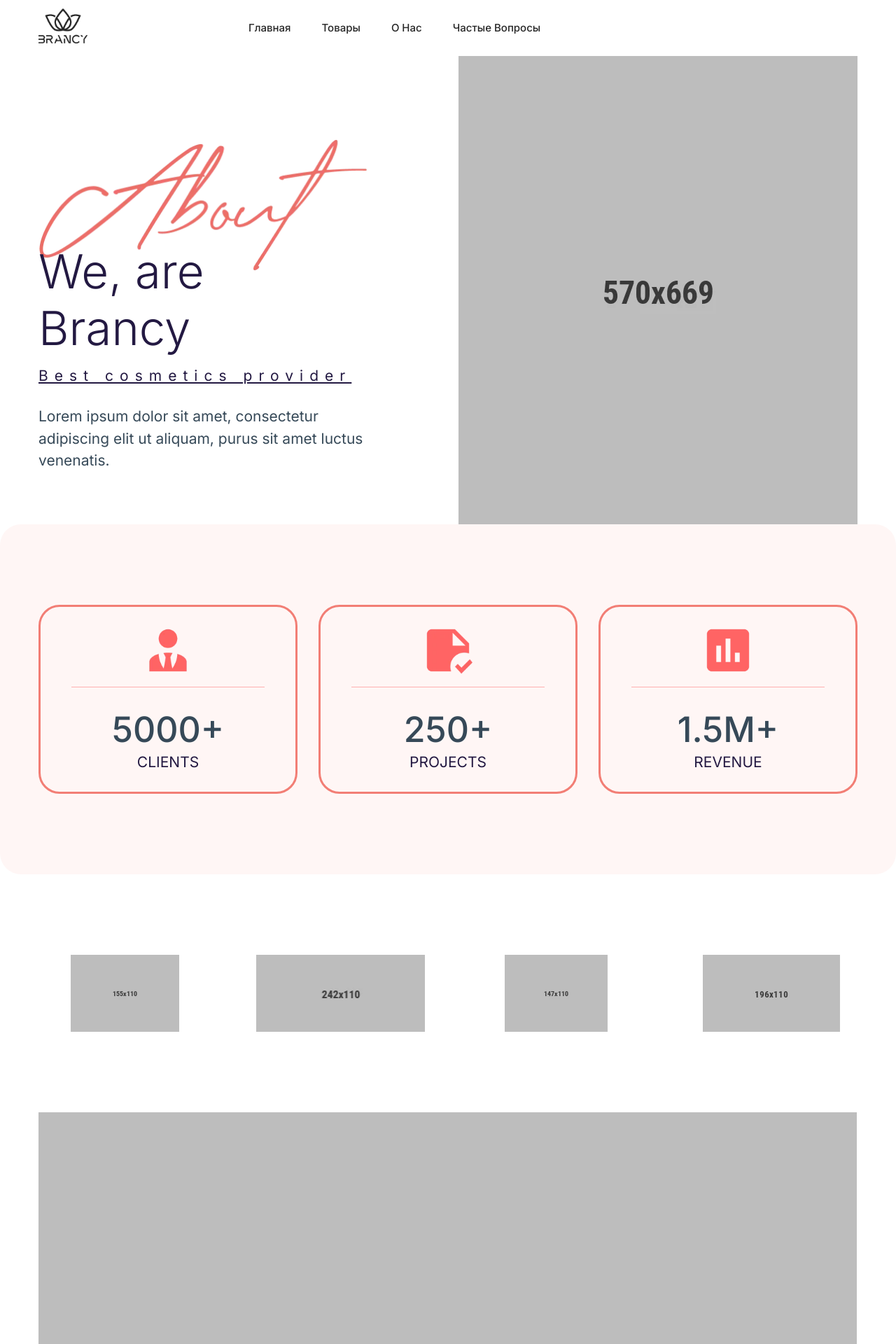
After one commit to abirukov/microgreen_store_django, a Django app: template templates/microgreen_store/about-us.html in a window 1280 px wide. The commit adds this page. Shown: the top 1920 px of the page at 70% size. Run offline with Django 4.2, Linux system fonts and the light colour scheme; the template is opened without the code that fills it, so the values that code supplies are empty; some libraries are stand-ins or nearby versions.

Commit message:
about-us and faq

```diff
--- /dev/null
+++ b/faq_questions/admin.py
@@ -0,0 +1,5 @@
+from django.contrib import admin
+
+from faq_questions.models import FaqQuestion
+
+admin.site.register(FaqQuestion)
--- /dev/null
+++ b/faq_questions/apps.py
@@ -0,0 +1,6 @@
+from django.apps import AppConfig
+
+
+class FaqQuestionsConfig(AppConfig):
+    default_auto_field = "django.db.models.BigAutoField"
+    name = "faq_questions"
--- a/microgreen_store/settings.py
+++ b/microgreen_store/settings.py
@@ -45,6 +45,7 @@ INSTALLED_APPS = [
     "orders",
     "products",
     "users",
+    "faq_questions",
 ]
 
 MIDDLEWARE = [
--- a/microgreen_store/urls.py
+++ b/microgreen_store/urls.py
@@ -17,12 +17,13 @@ Including another URLconf
 from django.contrib import admin
 from django.urls import include, path
 
-from microgreen_store.views import IndexView
+from faq_questions.views import FaqView
+from microgreen_store.views import IndexView, AboutUsView
 
 urlpatterns = [
     path("", IndexView.as_view(), name="home"),
-    path("about/", IndexView.as_view(), name="about"),
-    path("faq/", IndexView.as_view(), name="faq"),
+    path("about/", AboutUsView.as_view(), name="about"),
+    path("faq/", FaqView.as_view(), name="faq"),
     path("users/", include(("users.urls", "users"), namespace="users")),
     path("products/", include(("products.urls", "products"), namespace="products")),
     path("baskets/", include(("baskets.urls", "baskets"), namespace="baskets")),
--- /dev/null
+++ b/templates/microgreen_store/about-us.html
@@ -0,0 +1,158 @@
+{% extends "base.html" %}
+{% load static %}
+{% block content %}
+    <main class="main-content">
+        <!--== Start Page Header Area Wrapper ==-->
+        <section class="page-header-area">
+            <div class="container">
+                <div class="row align-items-center">
+                    <div class="col-md-7 col-lg-7 col-xl-5">
+                        <div class="page-header-content">
+                            <div class="title-img"><img src="{% static "assets/images/photos/about-title.webp" %}" alt="Image"></div>
+                            <h2 class="page-header-title">We, are Brancy</h2>
+                            <h4 class="page-header-sub-title">Best cosmetics provider</h4>
+                            <p class="page-header-desc">Lorem ipsum dolor sit amet, consectetur adipiscing elit ut
+                                aliquam, purus sit amet luctus venenatis.</p>
+                        </div>
+                    </div>
+                    <div class="col-md-5 col-lg-5 col-xl-7">
+                        <div class="page-header-thumb">
+                            <img src="{% static "assets/images/photos/about1.webp" %}" width="570" height="669" alt="Image">
+                        </div>
+                    </div>
+                </div>
+            </div>
+        </section>
+        <!--== End Page Header Area Wrapper ==-->
+
+        <!--== Start Funfact Area Wrapper ==-->
+        <section class="funfact-area section-space">
+            <div class="container">
+                <div class="row mb-n6">
+                    <div class="col-sm-6 col-lg-4 mb-6">
+                        <!--== Start Funfact Item ==-->
+                        <div class="funfact-item">
+                            <div class="icon">
+                                <img src="{% static "assets/images/icons/funfact1.webp" %}" width="110" height="110" alt="Icon">
+                            </div>
+                            <h2 class="funfact-number">5000+</h2>
+                            <h6 class="funfact-title">Clients</h6>
+                        </div>
+                        <!--== End Funfact Item ==-->
+                    </div>
+                    <div class="col-sm-6 col-lg-4 mb-6">
+                        <!--== Start Funfact Item ==-->
+                        <div class="funfact-item">
+                            <div class="icon">
+                                <img src="{% static "assets/images/icons/funfact2.webp" %}" width="110" height="110" alt="Icon">
+                            </div>
+                            <h2 class="funfact-number">250+</h2>
+                            <h6 class="funfact-title">Projects</h6>
+                        </div>
+                        <!--== End Funfact Item ==-->
+                    </div>
+                    <div class="col-sm-6 col-lg-4 mb-6">
+                        <!--== Start Funfact Item ==-->
+                        <div class="funfact-item">
+                            <div class="icon">
+                                <img src="{% static "assets/images/icons/funfact3.webp" %}" width="110" height="110" alt="Icon">
+                            </div>
+                            <h2 class="funfact-number">1.5M+</h2>
+                            <h6 class="funfact-title">Revenue</h6>
+                        </div>
+                        <!--== End Funfact Item ==-->
+                    </div>
+                </div>
+            </div>
+        </section>
+        <!--== End Funfact Area Wrapper ==-->
+
+        <!--== Start Brand Logo Area Wrapper ==-->
+        <div class="section-space">
+            <div class="container">
+                <div class="swiper brand-logo-slider-container">
+                    <div class="swiper-wrapper">
+                        <div class="swiper-slide brand-logo-item">
+                            <!--== Start Brand Logo Item ==-->
+                            <img src="{% static "assets/images/brand-logo/1.webp" %}" width="155" height="110" alt="Image-HasTech">
+                            <!--== End Brand Logo Item ==-->
+                        </div>
+                        <div class="swiper-slide brand-logo-item">
+                            <!--== Start Brand Logo Item ==-->
+                            <img src="{% static "assets/images/brand-logo/2.webp" %}" width="241" height="110" alt="Image-HasTech">
+                            <!--== End Brand Logo Item ==-->
+                        </div>
+                        <div class="swiper-slide brand-logo-item">
+                            <!--== Start Brand Logo Item ==-->
+                            <img src="{% static "assets/images/brand-logo/3.webp" %}" width="147" height="110" alt="Image-HasTech">
+                            <!--== End Brand Logo Item ==-->
+                        </div>
+                        <div class="swiper-slide brand-logo-item">
+                            <!--== Start Brand Logo Item ==-->
+                            <img src="{% static "assets/images/brand-logo/4.webp" %}" width="196" height="110" alt="Image-HasTech">
+                            <!--== End Brand Logo Item ==-->
+                        </div>
+                    </div>
+                </div>
+            </div>
+        </div>
+        <!--== End Brand Logo Area Wrapper ==-->
+
+        <!--== Start About Area Wrapper ==-->
+        <section class="section-space pt-0 mb-n1">
+            <div class="container">
+                <div class="about-thumb">
+                    <img src="{% static "assets/images/photos/about2.webp" %}" alt="Image">
+                </div>
+                <div class="about-content">
+                    <h2 class="title">Best Cosmetics Provider</h2>
+                    <p class="desc">Lorem ipsum dolor sit amet, consectetur adipiscing elit. In vel arcu aliquet sem
+                        risus nisl. Neque, scelerisque in erat lacus ridiculus habitant porttitor. Malesuada pulvinar
+                        sollicitudin enim, quis sapien tellus est. Pellentesque amet vel maecenas nisi. In elementum
+                        magna nulla ridiculus sapien mollis volutpat sit. Arcu egestas massa consectetur felis urna
+                        porttitor ac.</p>
+                </div>
+            </div>
+        </section>
+        <!--== End About Area Wrapper ==-->
+
+        <!--== Start Feature Area Wrapper ==-->
+        <div class="feature-area section-space">
+            <div class="container">
+                <div class="row mb-n9">
+                    <div class="col-md-6 col-lg-4 mb-8">
+                        <!--== Start Feature Item ==-->
+                        <div class="feature-item">
+                            <h5 class="title"><img class="icon" src="{% static "assets/images/icons/feature1.webp" %}" width="60"
+                                                   height="60" alt="Icon"> Support Team</h5>
+                            <p class="desc">Lorem ipsum dolor amet, consectetur adipiscing. Ac tortor enim metus,
+                                turpis.</p>
+                        </div>
+                        <!--== End Feature Item ==-->
+                    </div>
+                    <div class="col-md-6 col-lg-4 mb-8">
+                        <!--== Start Feature Item ==-->
+                        <div class="feature-item">
+                            <h5 class="title"><img class="icon" src="{% static "assets/images/icons/feature2.webp" %}" width="60"
+                                                   height="60" alt="Icon"> Certification</h5>
+                            <p class="desc">Lorem ipsum dolor amet, consectetur adipiscing. Ac tortor enim metus,
+                                turpis.</p>
+                        </div>
+                        <!--== End Feature Item ==-->
+                    </div>
+                    <div class="col-md-6 col-lg-4 mb-8">
+                        <!--== Start Feature Item ==-->
+                        <div class="feature-item">
+                            <h5 class="title"><img class="icon" src="{% static "assets/images/icons/feature3.webp" %}" width="60"
+                                                   height="60" alt="Icon"> Natural Products</h5>
+                            <p class="desc">Lorem ipsum dolor amet, consectetur adipiscing. Ac tortor enim metus,
+                                turpis.</p>
+                        </div>
+                        <!--== End Feature Item ==-->
+                    </div>
+                </div>
+            </div>
+        </div>
+        <!--== End Feature Area Wrapper ==-->
+    </main>
+{% endblock %}
--- a/templates/microgreen_store/error.html
+++ b/templates/microgreen_store/error.html
@@ -0,0 +1,4 @@
+{% extends "base.html" %}
+{% load static %}
+{% block content %}
+{% endblock %}
```
Also changed, not shown: faq_questions/models.py (added, +10 -0 lines), faq_questions/views.py (added, +18 -0 lines), microgreen_store/views.py (+12 -0 lines), templates/microgreen_store/faq.html (added, +69 -0 lines), faq_questions/__init__.py (added), faq_questions/migrations/0001_initial.py (added), faq_questions/migrations/__init__.py (added), templates/microgreen_store/index.html (line endings or trailing spaces).
